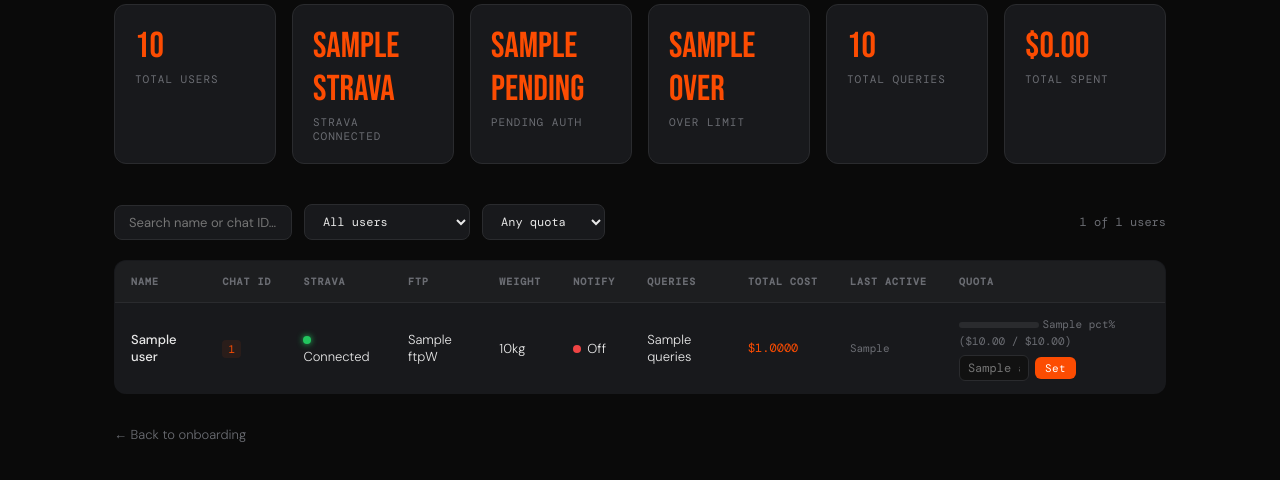
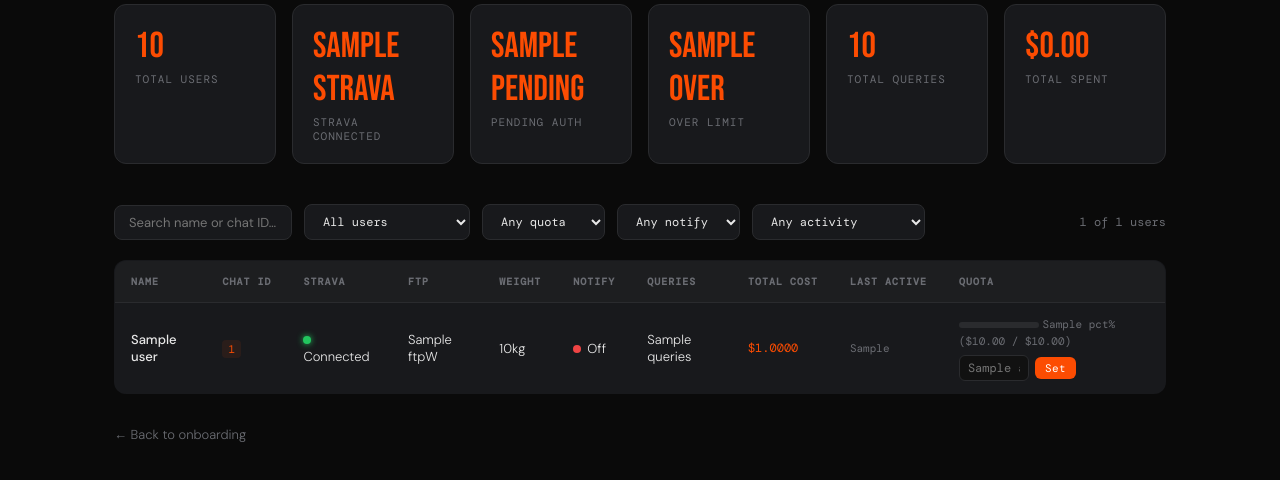
Before and after one commit to andreyshindler/strava-custom-coach, a Flask app: template onboarding/templates/admin.html in a window 1280 px wide. Shown: the part 169-649 px from the top of the page. Run offline with Flask 3, Linux system fonts and the light colour scheme; the template is opened without the code that fills it: most values are stand-ins (such as "Sample title", 1, 10 or a date in 2020); parts of the project's set-up code (start-up, migrations or seed data) failed here and were passed over.

Commit message:
Add notify and last active filters to admin panel

```diff
--- a/onboarding/templates/admin.html
+++ b/onboarding/templates/admin.html
@@ -102,6 +102,18 @@
       <option value="active">Active</option>
       <option value="unlimited">Unlimited</option>
     </select>
+    <select class="filter-select" id="filterNotify" onchange="applyFilters()">
+      <option value="">Any notify</option>
+      <option value="on">Notify on</option>
+      <option value="off">Notify off</option>
+    </select>
+    <select class="filter-select" id="filterActive" onchange="applyFilters()">
+      <option value="">Any activity</option>
+      <option value="today">Active today</option>
+      <option value="week">Active this week</option>
+      <option value="month">Active this month</option>
+      <option value="never">Never active</option>
+    </select>
     <span class="filter-count" id="filterCount"></span>
   </div>
   <table>
@@ -122,8 +134,10 @@
     <tbody>
       {% for u in users %}
       <tr data-name="{{ u.name|lower }}" data-id="{{ u.chat_id }}"
-          data-strava="{{ 'connected' if u.strava else 'pending' }}"
-          data-quota="{{ 'pending' if not u.strava else ('over' if u.allowance and u.spent >= u.allowance else ('unlimited' if u.allowance is none else 'active')) }}">
+              data-strava="{{ 'connected' if u.strava else 'pending' }}"
+          data-quota="{{ 'pending' if not u.strava else ('over' if u.allowance and u.spent >= u.allowance else ('unlimited' if u.allowance is none else 'active')) }}"
+          data-notify="{{ 'on' if u.notify else 'off' }}"
+          data-last="{{ u.last_query if u.last_query != '—' else '' }}">
         <td><a href="/admin/{{ u.chat_id }}" style="color:var(--text);text-decoration:none;font-weight:500;" onmouseover="this.style.color='var(--orange)'" onmouseout="this.style.color='var(--text)'">{{ u.name }}</a></td>
         <td><code>{{ u.chat_id }}</code></td>
         <td>
@@ -179,13 +193,32 @@ function applyFilters() {
   const search = document.getElementById('search').value.toLowerCase();
   const strava = document.getElementById('filterStrava').value;
   const quota  = document.getElementById('filterQuota').value;
+  const notify = document.getElementById('filterNotify').value;
+  const active = document.getElementById('filterActive').value;
   const rows   = document.querySelectorAll('tbody tr');
-  let visible  = 0;
+
+  const now   = new Date();
+  const today = now.toISOString().slice(0, 10);
+  const weekAgo  = new Date(now - 7  * 86400000).toISOString().slice(0, 10);
+  const monthAgo = new Date(now - 30 * 86400000).toISOString().slice(0, 10);
+
+  let visible = 0;
   rows.forEach(row => {
-    const nameMatch  = !search || row.dataset.name.includes(search) || row.dataset.id.includes(search);
-    const stravaMatch = !strava || row.dataset.strava === strava;
-    const quotaMatch  = !quota  || row.dataset.quota  === quota;
-    const show = nameMatch && stravaMatch && quotaMatch;
+    const nameMatch   = !search || row.dataset.name.includes(search) || row.dataset.id.includes(search);
+    const stravaMatch = !strava || row.dataset.strava  === strava;
+    const quotaMatch  = !quota  || row.dataset.quota   === quota;
+    const notifyMatch = !notify || row.dataset.notify  === notify;
+
+    let activeMatch = true;
+    if (active) {
+      const last = row.dataset.last;
+      if (active === 'never')  activeMatch = !last;
+      if (active === 'today')  activeMatch = last >= today;
+      if (active === 'week')   activeMatch = last >= weekAgo;
+      if (active === 'month')  activeMatch = last >= monthAgo;
+    }
+
+    const show = nameMatch && stravaMatch && quotaMatch && notifyMatch && activeMatch;
     row.classList.toggle('hidden', !show);
     if (show) visible++;
   });
```
